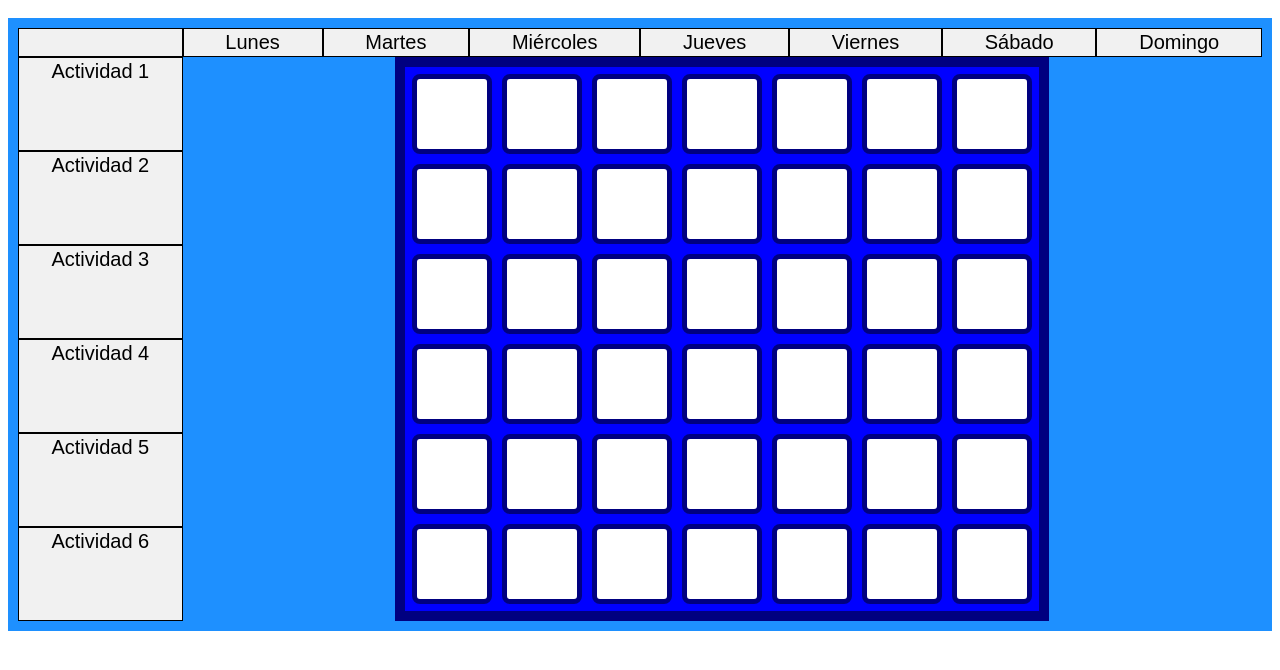
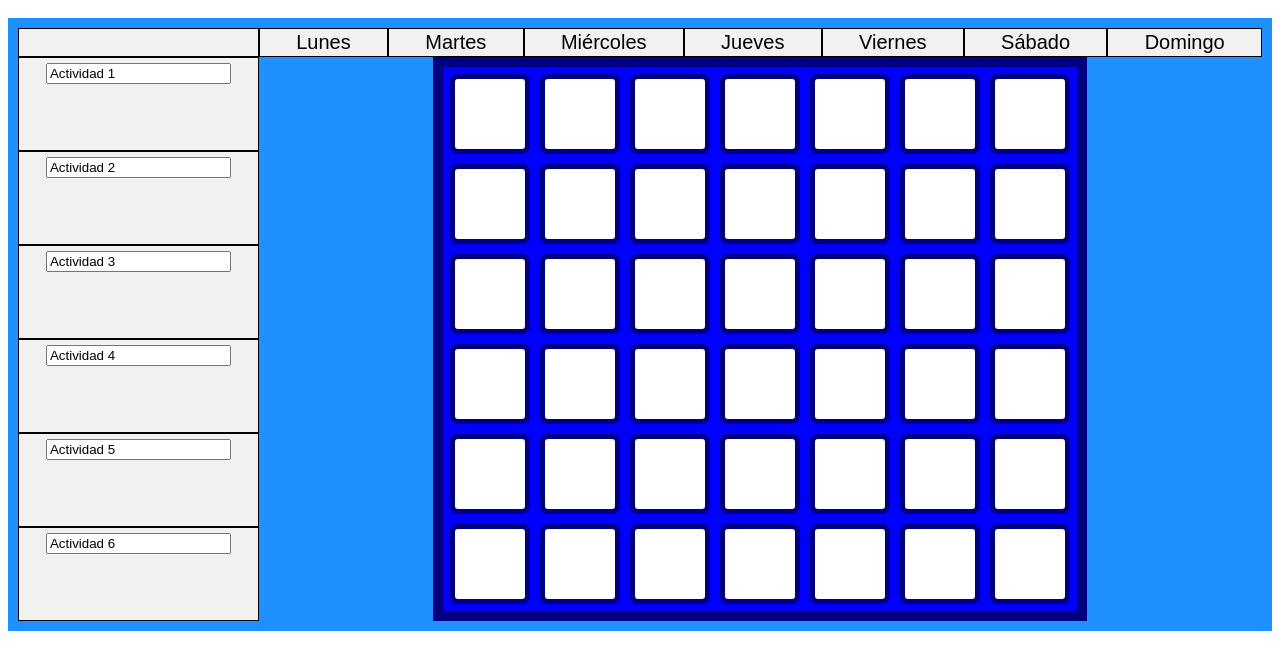
Before and after one commit to macinj1/token-economy, a plain HTML site: page index.html in a window 1280 px wide. Shown: the part 120-790 px from the top of the page. Drawn offline with Linux system fonts and the light colour scheme.

Commit message:
Update index.html

```diff
--- a/index.html
+++ b/index.html
@@ -23,12 +23,12 @@
       <div>Sábado</div>
       <div>Domingo</div>
       <div class="item1" id="board"></div>
-      <div>Actividad 1</div>
-      <div>Actividad 2</div>
-      <div>Actividad 3</div>
-      <div>Actividad 4</div>
-      <div>Actividad 5</div>
-      <div>Actividad 6</div>
+      <div><input type="text" id="myText" value="Actividad 1"></div>
+      <div><input type="text" id="myText" value="Actividad 2"></div>
+      <div><input type="text" id="myText" value="Actividad 3"></div>
+      <div><input type="text" id="myText" value="Actividad 4"></div>
+      <div><input type="text" id="myText" value="Actividad 5"></div>
+      <div><input type="text" id="myText" value="Actividad 6"></div>
     </div>
 </body>
 </html>
```
